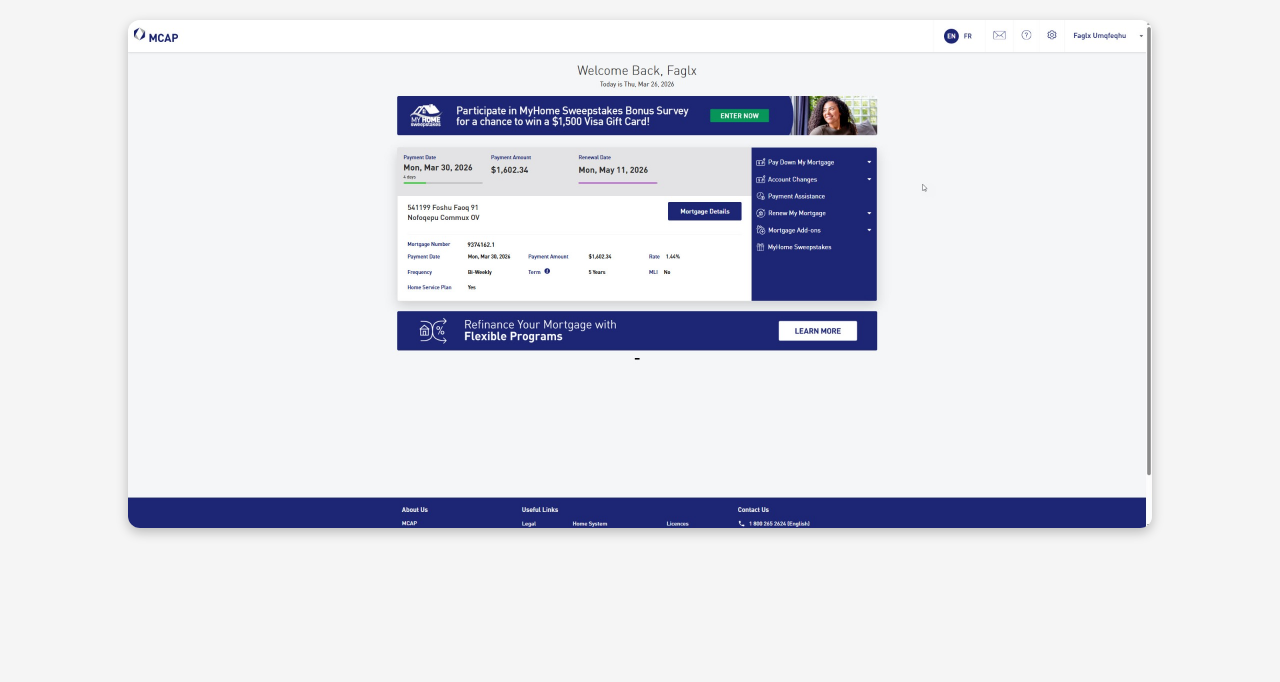
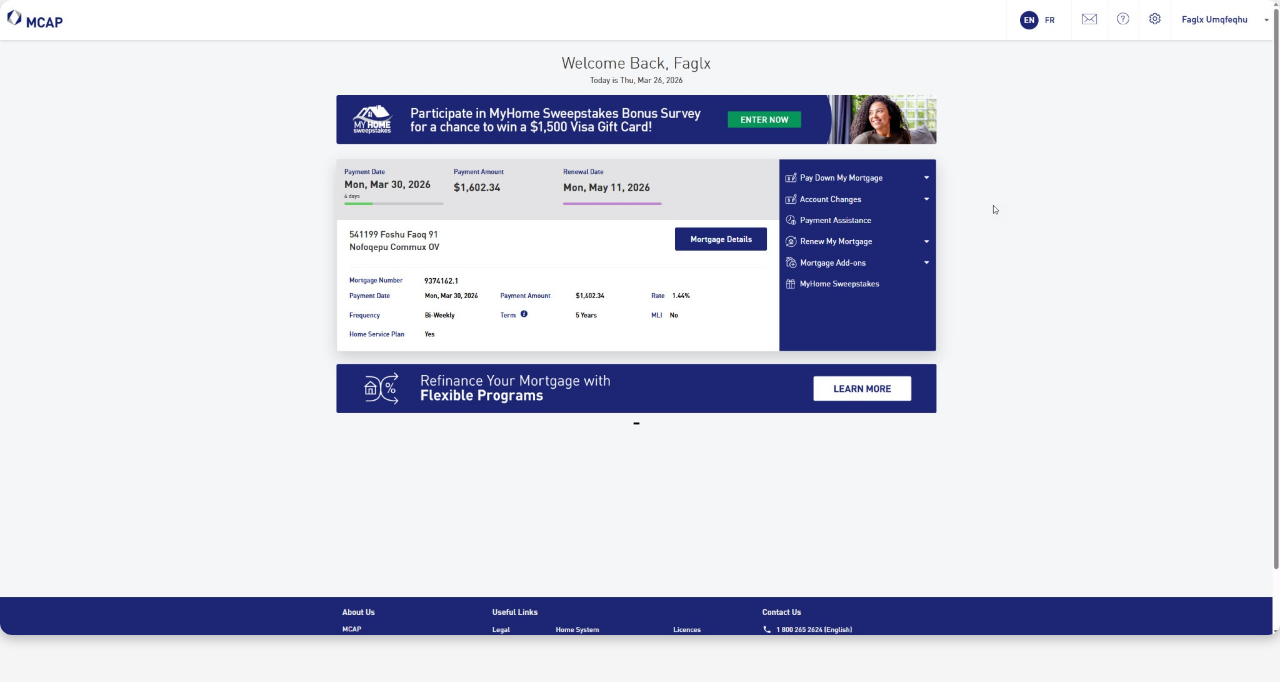
Before and after one commit to howiefrenkel/mcap-demo, a plain HTML site: page index.html in a window 1280 px wide. Drawn offline with Linux system fonts and the light colour scheme.

Commit message:
Add files via upload

```diff
--- a/style.css
+++ b/style.css
@@ -11,13 +11,18 @@
   justify-content: center;
   align-items: flex-start;
   min-height: 100vh;
-  padding: 20px;
+  /* Remove horizontal padding so the page can occupy the full viewport width */
+  padding: 0;
 }
 
 .page {
   position: relative;
-  width: 100%;
-  max-width: 1024px;
+  /* Set the width to the full viewport width (capped at 1800px) so the page
+     fills the screen on desktop displays. Previously, a 1024px max-width
+     required browser zooming to fill larger screens. Using 100vw expands
+     horizontally across the viewport without manual zooming. */
+  width: 100vw;
+  max-width: 1800px;
   /* Maintain aspect ratio similar to original images (2048 x 1016) */
   aspect-ratio: 2048 / 1016;
   overflow: visible;
```
